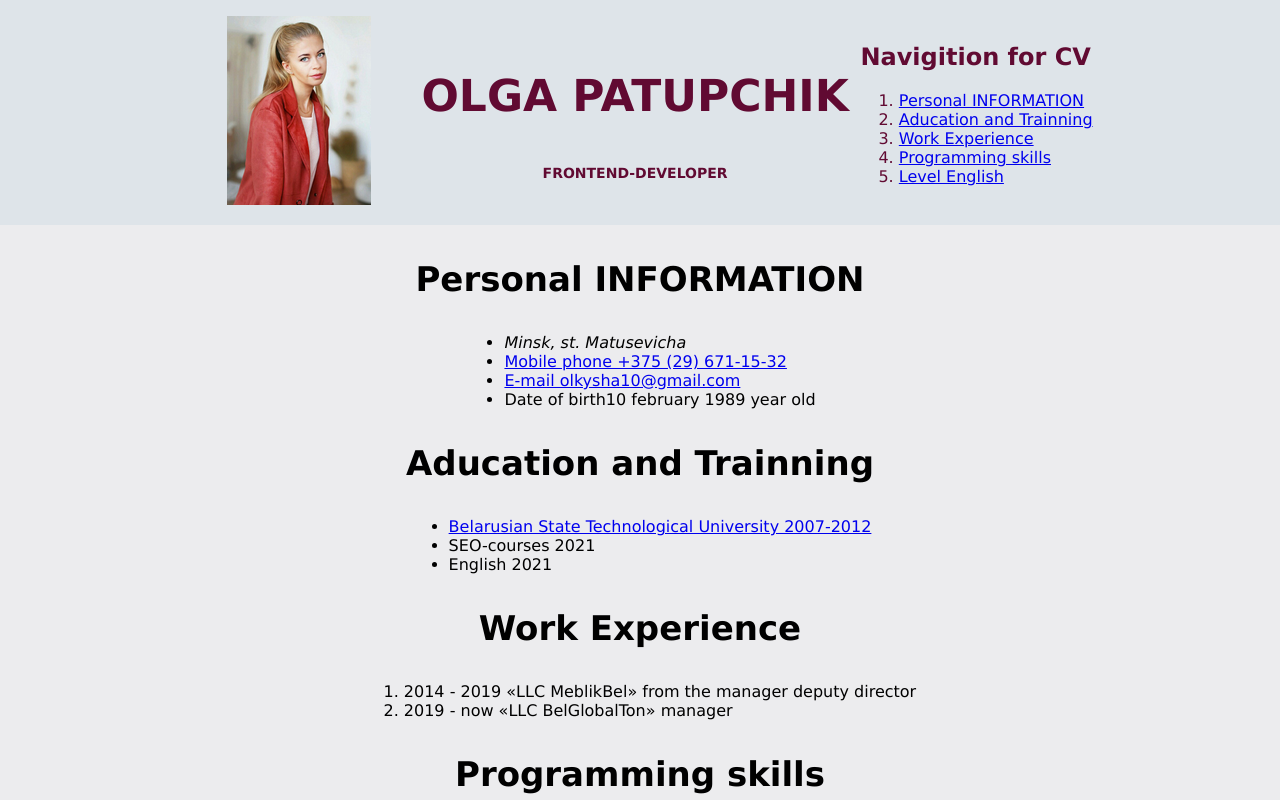
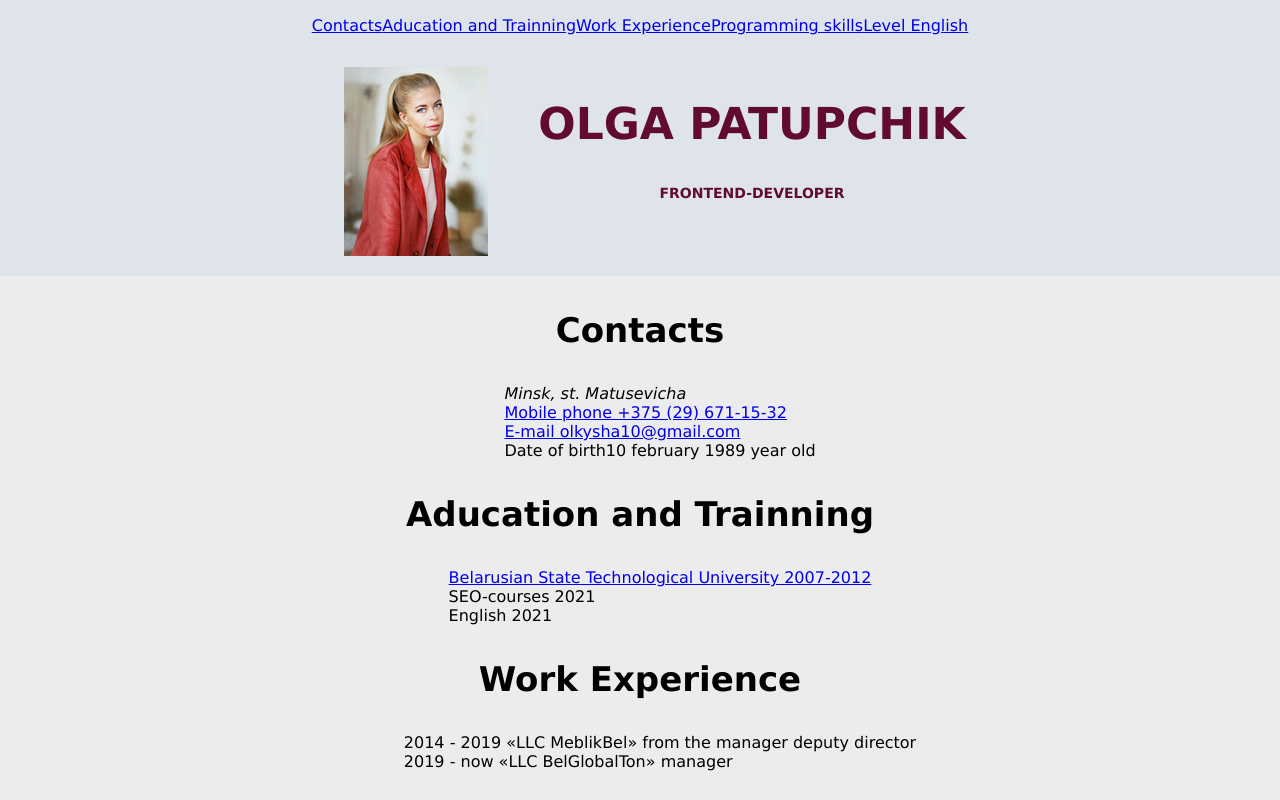
Before and after one commit to Olkushka/rsschool-cv, a plain HTML site: page index.html in a window 1280 px wide. Shown: the top 800 px of the page. Drawn offline with Linux system fonts and the light colour scheme.

Commit message:
fix: correct header

```diff
--- a/index.html
+++ b/index.html
@@ -8,8 +8,19 @@
     <link rel="stylesheet" href="style.css">
 </head>
 <body>
-    <article class="cv">
+    <div class="cv">
         <header>
+            <nav class="header-navigition">
+                <!-- <h2>Navigition for CV</h2> -->
+               <ul class="sate-navigition">
+                   <li><a href="#contacts">Contacts</a></li>
+                   <li><a href="#aducation">Aducation and Trainning</a></li>
+                   <li><a href="#work">Work Experience</a></li>
+                   <li><a href="#skills">Programming skills</a></li>
+                   <li><a href="#level">Level English</a></li>
+               </ul>
+           </nav>
+           <div class="header-name">
                 <figure class="ava">
                     <img src="img/portret.png" alt="photo" width="144" height="189">
                 </figure>
@@ -17,20 +28,11 @@
                     <h1>Olga Patupchik</h1>
                 <h4>Frontend-developer</h4>
                 </section>
-            <nav class="navigition">
-                <h2>Navigition for CV</h2>
-                <ol>
-                    <li><a href="#information">Personal INFORMATION</a></li>
-                    <li><a href="#aducation">Aducation and Trainning</a></li>
-                    <li><a href="#work">Work Experience</a></li>
-                    <li><a href="#skills">Programming skills</a></li>
-                    <li><a href="#level">Level English</a></li>
-                </ol>
-            </nav>
+           </div>
         </header>
         <main>
-            <section id="information">
-                <h3>Personal INFORMATION</h3>
+            <section id="contacts">
+                <h3>Сontacts</h3>
                 <ul>
                     <li><address>Minsk, st. Matusevicha</address></li>
                     <li><a href="tel:+375296711532">Mobile phone +375 (29) 671-15-32</a></li>
@@ -146,6 +148,6 @@
             <a href="https://github.com/Olkushka" class="githab">GitHub Olya</a>
             <p class="year">2021</p>
         </footer>
-    </article>
+    </div>
 </body>
 </html>
--- a/style.css
+++ b/style.css
@@ -1,3 +1,15 @@
+@media (max-width: 1200px;) {
+    div {
+        width: 960px;
+    }
+}
+
+@media (max-width: 480px;) {
+    div {
+        width: 320px;
+    }
+}
+
 html {
     scroll-behavior: smooth;
 }
@@ -8,7 +20,7 @@ body {
 
 }
 
-article {
+.cv {
     display: flex;
     flex-direction: column;
     margin: 0px;
@@ -18,22 +30,40 @@ article {
 header {
     background-color: rgb(222, 228, 233);
     display: flex;
+    flex-direction: column;
     align-items: center;
     justify-content: center;
     color: rgb(97, 10, 50);
 }
 
+.sate-navigition {
+    display: flex;
+    padding: 0px;
+    max-width: 1200px;
+}
+
+.header-name {
+    display: flex;
+    flex-direction: row;
+    max-width: 1200px;
+}
+
 ul {
+    list-style-type: none;
     display: grid;
     justify-content: center;
     justify-items: start;
 }
 
 ol {
+    list-style-type: none;
     display: grid;
     justify-content: center;
     justify-items: start;
 }
+
+
+
 
 .name {
 margin: 10px;
```
Lines whose indentation alone changed are shown as unchanged.
